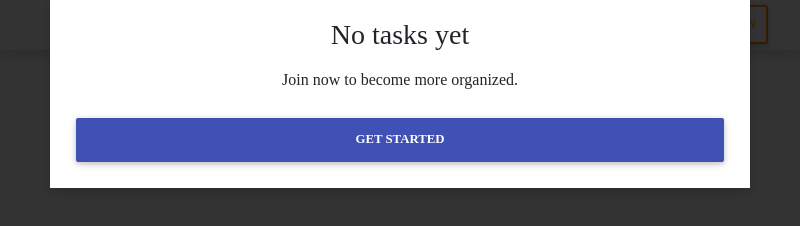
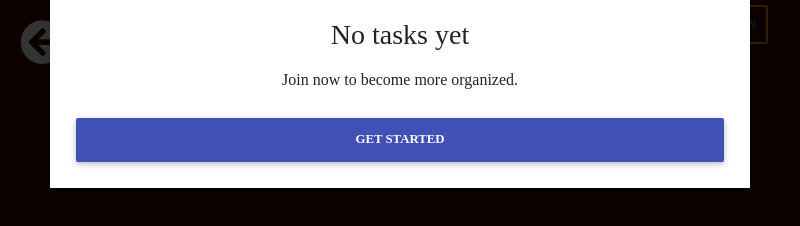
Before and after one commit to work95/desktop-todo-app, an Electron app: page index.html in a window 800 px wide. Drawn offline with Linux system fonts and the light colour scheme; no server answers; files whose address does not match are found by name; a web font is replaced by a local one.

Commit message:
Update index.html + reglog.css
Remove the back cover screen of reglog page.

```diff
--- a/assets/css/reglog.css
+++ b/assets/css/reglog.css
@@ -4,20 +4,17 @@
   height: 100%;
   font-family: 'Ubuntu-Regular';
   transition: 0.3s cubic-bezier(0, 0, 0.2, 1);
-  overflow: hidden;
+  overflow: auto;
+  width: 100%;
+  height: 100%;
+  position: absolute;
+  background-color: rgb(62, 0, 0);
 }
 
 #tab-cont {
   width: 70%;
   margin: 150px auto;
   display: none;
-}
-
-#back-cover-screen {
-  width: 100%;
-  height: 100%;
-  position: absolute;
-  background-color: rgb(62, 0, 0);
 }
 
 .tabs-wrapper {
--- a/index.html
+++ b/index.html
@@ -29,9 +29,7 @@
   </div>
 
   <div id="reglog-page">
-    <div id="back-cover-screen">
-      <span id="reglog-close-btn"><i class="fa fa-arrow-circle-left"></i></span>
-    </div>
+    <span id="reglog-close-btn"><i class="fa fa-arrow-circle-left"></i></span>
     <div id="tab-cont">
       <div class="tabs-wrapper">
         <ul class="nav classic-tabs tabs-orange" role="tablist">
--- a/index_main.js
+++ b/index_main.js
@@ -9,7 +9,6 @@ var SESSION_STORE = "";
 /* Remove the loading screen. */
 function removeLoadingScreen() {
   $('#loading-screen').fadeOut(1200);
-  $('body').css('overflow', 'auto');
 }
 
 $(function () {
@@ -35,6 +34,7 @@ $(function () {
 $(function () {
   $(window).on('resize', function () {
     centerAbsElementVertically('startup-message');
+    centerAbsElementVertically('reglog-page');
   });
 });
 
```
